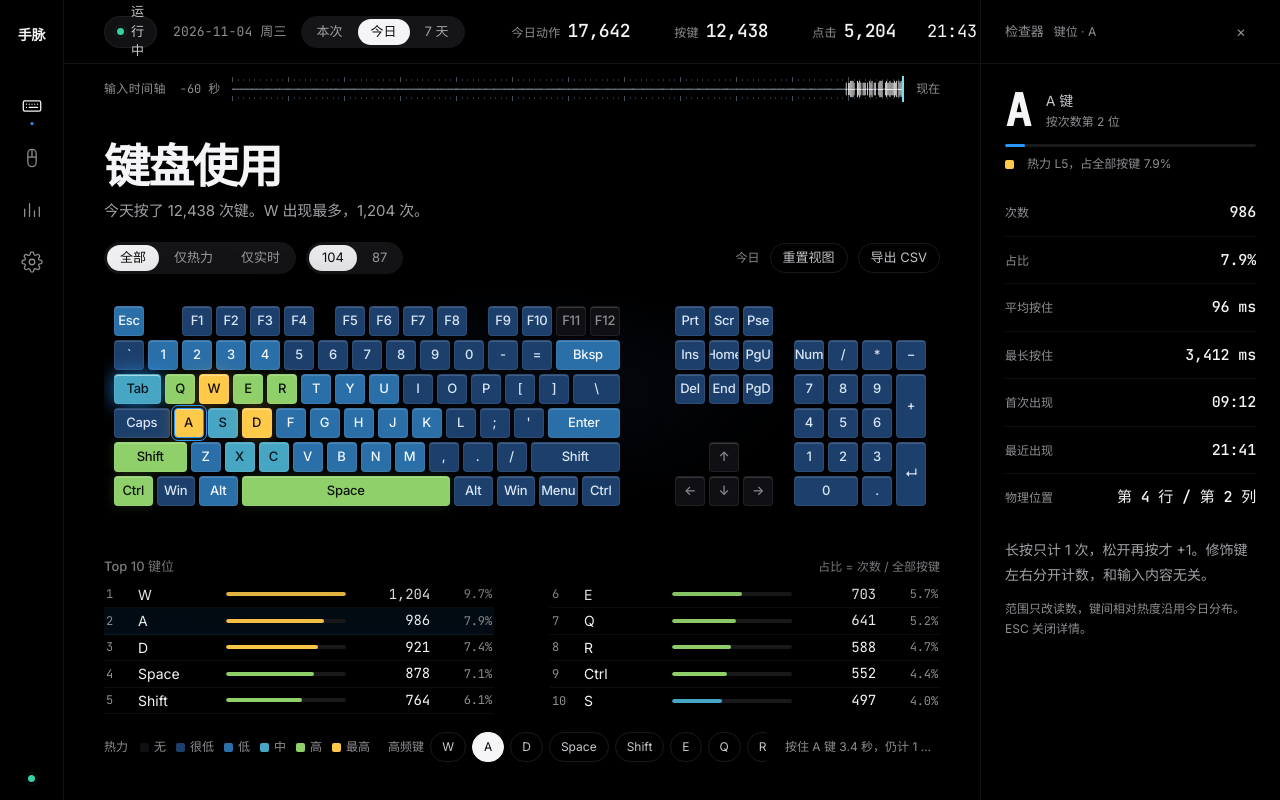
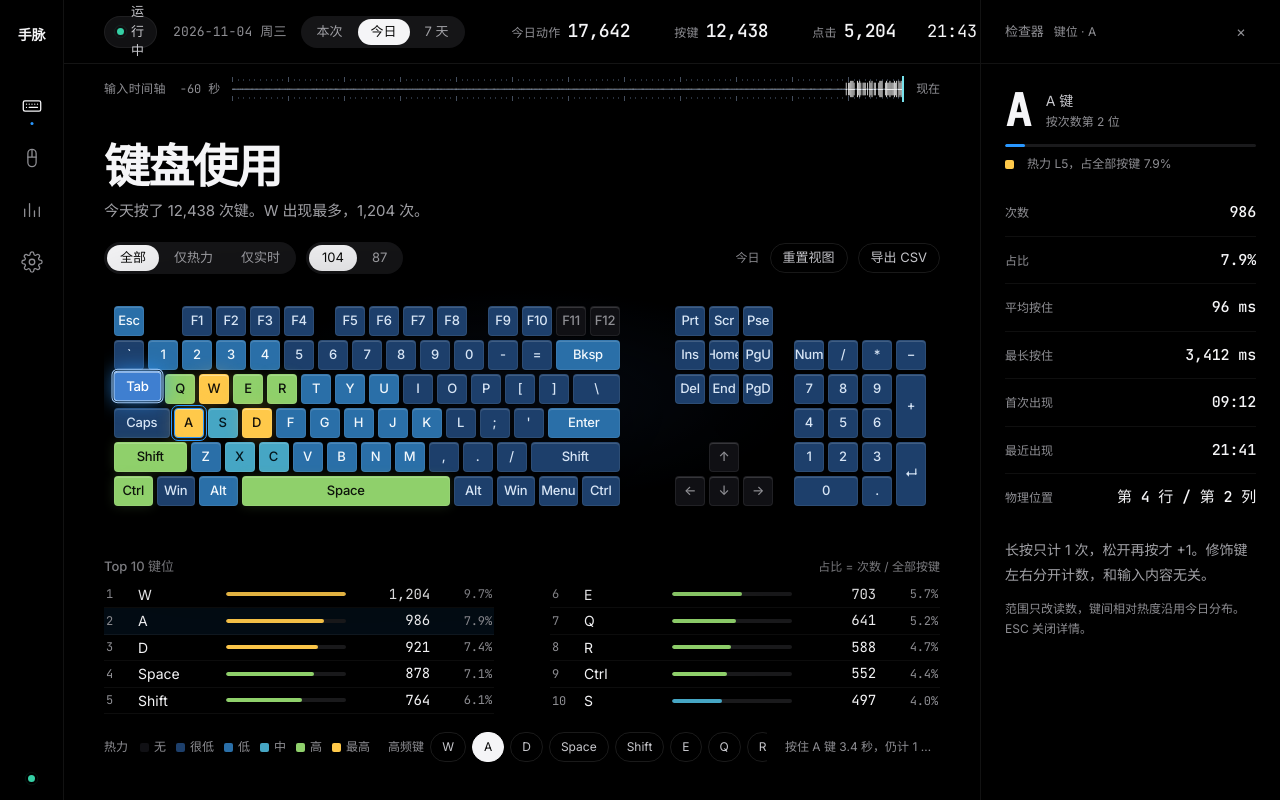
Before and after one commit to HuoHanDu/HandPulse, a React (Vite) app in the folder app/: page /#/keyboard in a window 1280 px wide. Built offline with nearby package versions, Linux system fonts and the light colour scheme.

Commit message:
feat(m2): add keycap lift animation to live key flash

```diff
--- a/app/src/keyboard/KeyboardCanvas.tsx
+++ b/app/src/keyboard/KeyboardCanvas.tsx
@@ -58,7 +58,7 @@ export const KeyboardCanvas = forwardRef<KeyboardHandle, Props>(function Keyboar
       const el = elsRef.current.get(label);
       if (!el) return;
       el.classList.add('flash');
-      window.setTimeout(() => el.classList.remove('flash'), 120);
+      window.setTimeout(() => el.classList.remove('flash'), 200);
     }
   }), []);
 
@@ -129,11 +129,11 @@ export const KeyboardCanvas = forwardRef<KeyboardHandle, Props>(function Keyboar
     return () => ro.disconnect();
   }, []);
 
-  // 实时帧：只给脏键加 .flash
+  // 实时帧：只给脏键加 .flash（这是核心输入反馈，不受系统「减少动态效果」影响）
   useEffect(() => {
     const stop = liveStore.subscribe(() => {
       const p = propsRef.current;
-      if (!p.active || p.paused || p.empty || p.reduce || p.disp === 'heat') return;
+      if (!p.active || p.paused || p.empty || p.disp === 'heat') return;
       const deltas = liveStore.getDeltas();
       deltas.keys.forEach((delta, keyId) => {
         if (!delta) return;
@@ -143,7 +143,7 @@ export const KeyboardCanvas = forwardRef<KeyboardHandle, Props>(function Keyboar
         const el = elsRef.current.get(key.label);
         if (!el) return;
         el.classList.add('flash');
-        window.setTimeout(() => el.classList.remove('flash'), 120);
+        window.setTimeout(() => el.classList.remove('flash'), 200);
       });
     });
     return stop;
--- a/app/src/styles/keyboard.css
+++ b/app/src/styles/keyboard.css
@@ -61,6 +61,20 @@
 .chip.is-sel{border-color:var(--accent);color:var(--accent-soft);background:var(--accent-dim)}
 .foot-note{flex:1 1 auto;text-align:right;font-size:12px;color:var(--text-3);white-space:nowrap;overflow:hidden;text-overflow:ellipsis}
 
+/* 实时按键反馈：键帽微微上浮 + 高亮描边/辉光，保证在「全部」热力底色上也一眼可见 */
+.key{transition:transform .1s ease,box-shadow .12s ease,background .12s ease,border-color .12s ease,color .12s ease,filter .12s ease}
+.key.flash{
+  background:#3f7fd0 !important;
+  color:#ffffff !important;
+  border-color:#a9d1ff !important;
+  transform:translateY(-3px) scale(1.02);
+  z-index:3;
+  outline:1px solid rgba(169,209,255,.95);outline-offset:1px;
+  box-shadow:0 10px 22px rgba(41,151,255,.45),0 0 26px rgba(76,141,255,.9),inset 0 1px 0 rgba(255,255,255,.75);
+  filter:brightness(1.15);
+  transition:transform .08s ease,background .04s ease,border-color .04s ease,color .04s ease,box-shadow .1s ease;
+}
+
 /* 键盘：暗房展品 */
 .kb-panel{flex:0 0 auto;position:relative}
 .kb-panel .ph-title{display:none}
```
